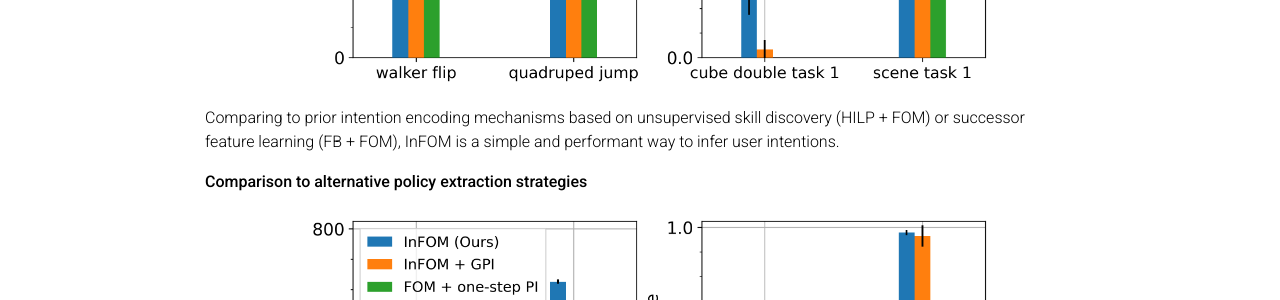
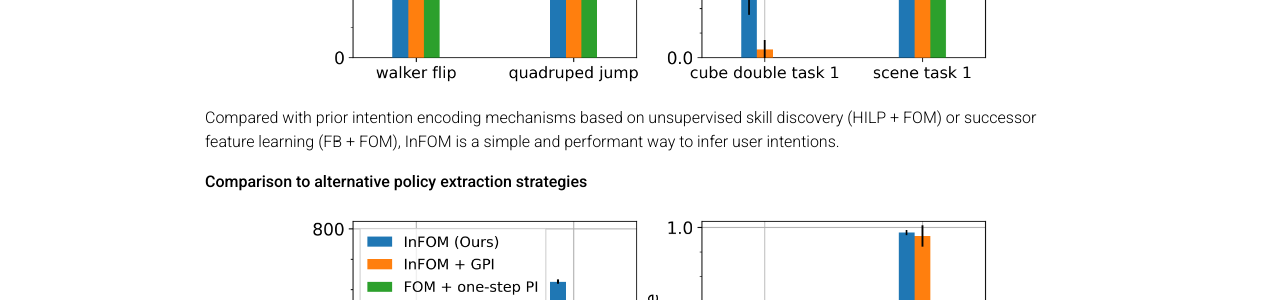
Before and after one commit to chongyi-zheng/chongyi-zheng.github.io, a Jekyll site: the page built from _pages/infom.md, in a window 1280 px wide and 900 px high, scrolled down 3311 px. Shown: the part 152-452 px from the top of the window. Built offline with Jekyll 4.4.1, drawn with Linux system fonts in a browser that asks for light colours; comment, search, counter and statistics services are not loaded; a style sheet for code colours, icons or effects is not loaded.

Commit message:
update infom text

```diff
--- a/_pages/infom.md
+++ b/_pages/infom.md
@@ -177,7 +177,7 @@ __Comparison to prior intention encoding mechanisms__
     <img src="../assets/papers/infom/images/intention_encoding_ablation_lc.png" width="80%" />
 </p>
 
-Comparing to prior intention encoding mechanisms based on unsupervised skill discovery (HILP + FOM) or successor feature learning (FB + FOM), InFOM is a simple and performant way to infer user intentions.
+Compared with prior intention encoding mechanisms based on unsupervised skill discovery (HILP + FOM) or successor feature learning (FB + FOM), InFOM is a simple and performant way to infer user intentions.
 
 __Comparison to alternative policy extraction strategies__
 
```
